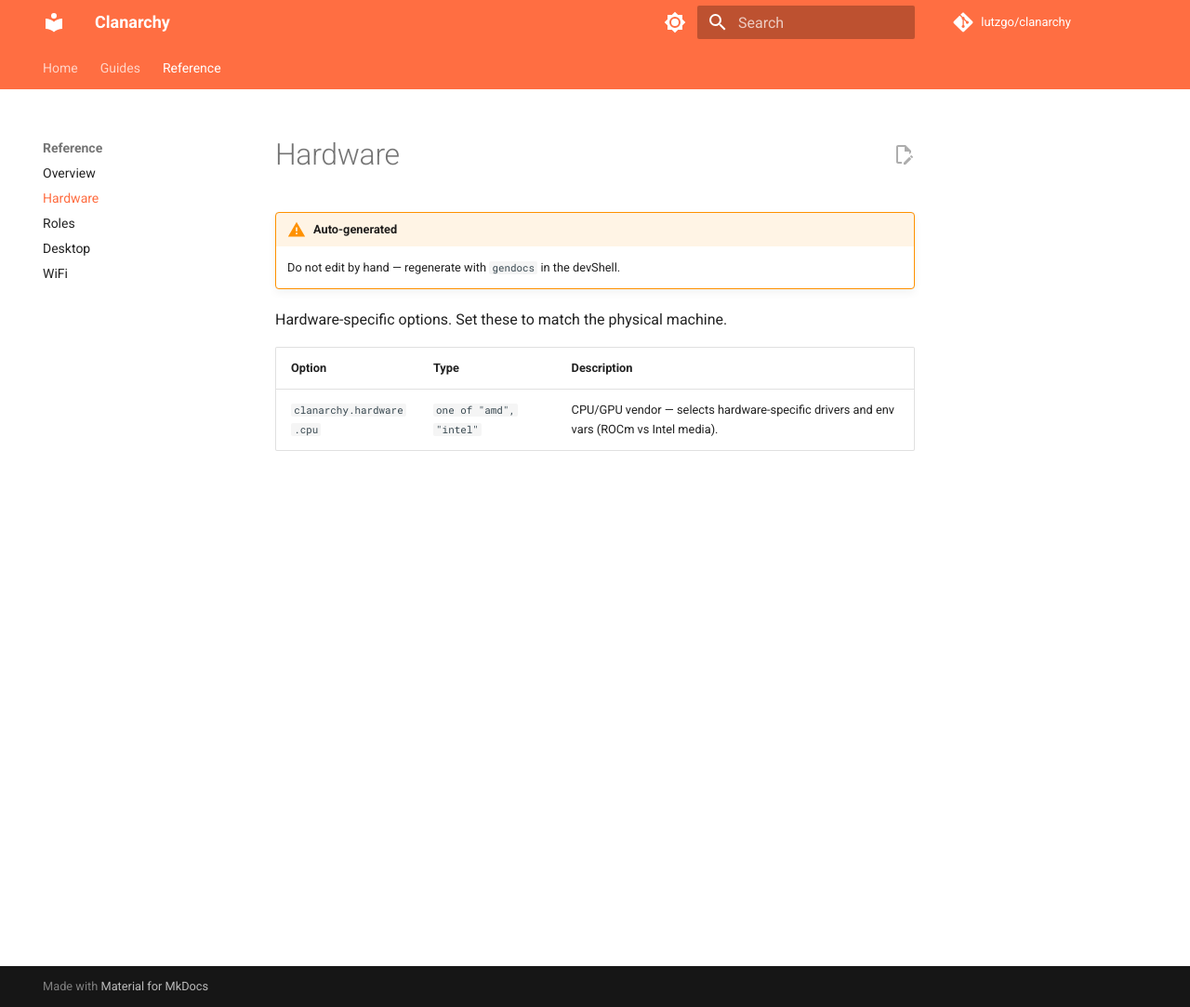
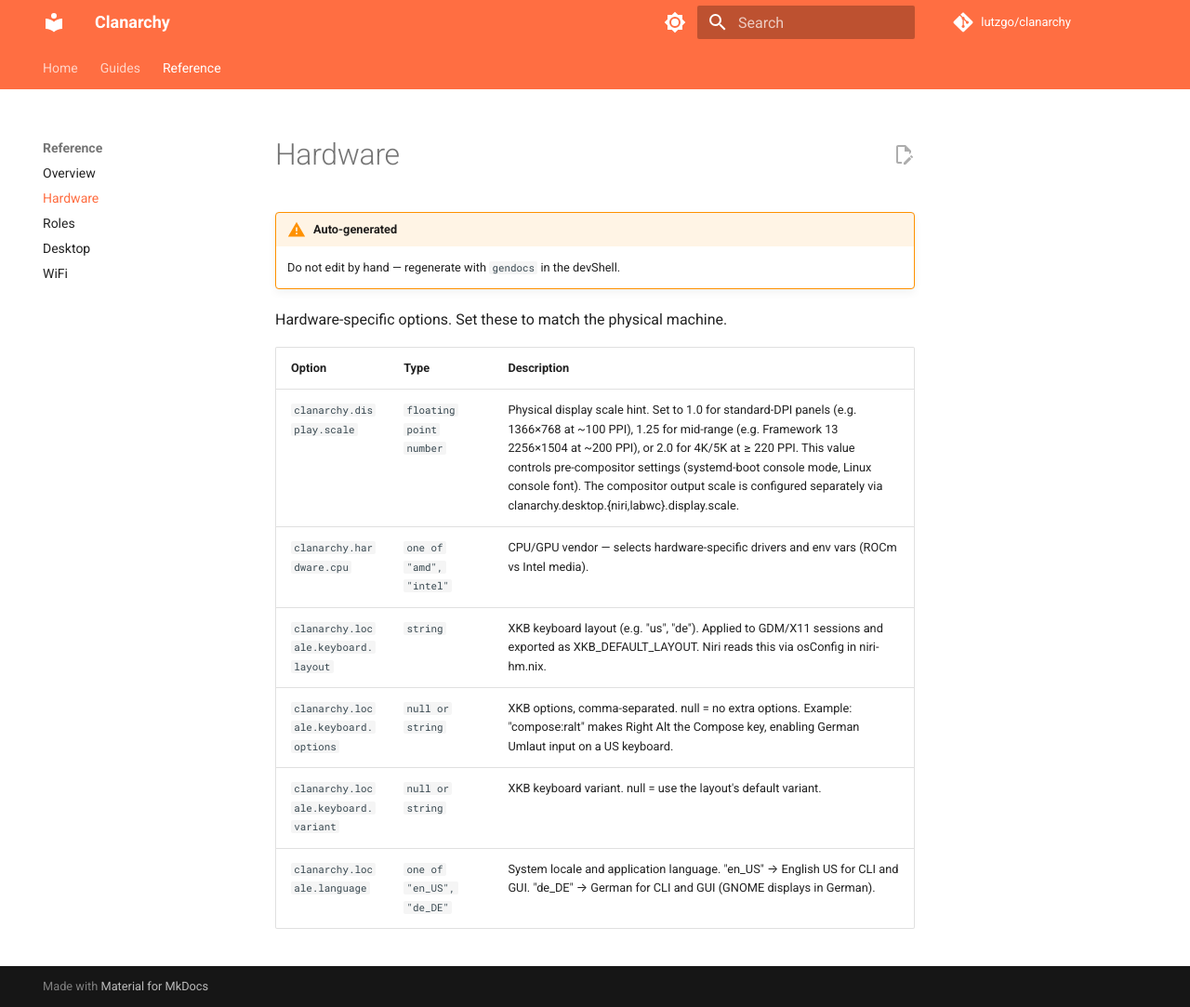
Before and after one commit to lutzgo/clanarchy, an MkDocs documentation site: the page built from docs/reference/hardware.md, in a window 1280 px wide and 1083 px high. Shown: the whole window at 93% size. Built offline with MkDocs 1.6.1 and Material for MkDocs 9.7.7, drawn with Linux system fonts in a browser that asks for light colours; comment, search, counter and statistics services are not loaded.

Commit message:
docs: regenerate option reference [skip ci]

```diff
--- a/docs/reference/hardware.md
+++ b/docs/reference/hardware.md
@@ -7,4 +7,9 @@ Hardware-specific options. Set these to match the physical machine.
 
 | Option | Type | Description |
 |--------|------|-------------|
+| `clanarchy.display.scale` | `floating point number` | Physical display scale hint. Set to 1.0 for standard-DPI panels (e.g. 1366×768 at ~100 PPI), 1.25 for mid-range (e.g. Framework 13 2256×1504 at ~200 PPI), or 2.0 for 4K/5K at ≥ 220 PPI.  This value controls pre-compositor settings (systemd-boot console mode, Linux console font). The compositor output scale is configured separately via clanarchy.desktop.{niri,labwc}.display.scale.  |
 | `clanarchy.hardware.cpu` | `one of "amd", "intel"` | CPU/GPU vendor — selects hardware-specific drivers and env vars (ROCm vs Intel media). |
+| `clanarchy.locale.keyboard.layout` | `string` | XKB keyboard layout (e.g. "us", "de"). Applied to GDM/X11 sessions and exported as XKB_DEFAULT_LAYOUT. Niri reads this via osConfig in niri-hm.nix.  |
+| `clanarchy.locale.keyboard.options` | `null or string` | XKB options, comma-separated. null = no extra options. Example: "compose:ralt" makes Right Alt the Compose key, enabling German Umlaut input on a US keyboard.  |
+| `clanarchy.locale.keyboard.variant` | `null or string` | XKB keyboard variant. null = use the layout's default variant. |
+| `clanarchy.locale.language` | `one of "en_US", "de_DE"` | System locale and application language. "en_US" → English US for CLI and GUI. "de_DE" → German for CLI and GUI (GNOME displays in German).  |
```
Also changed, not shown: docs/reference/apps.md (added, +17 -0 lines), docs/reference/desktop.md (+2 -0 lines).
